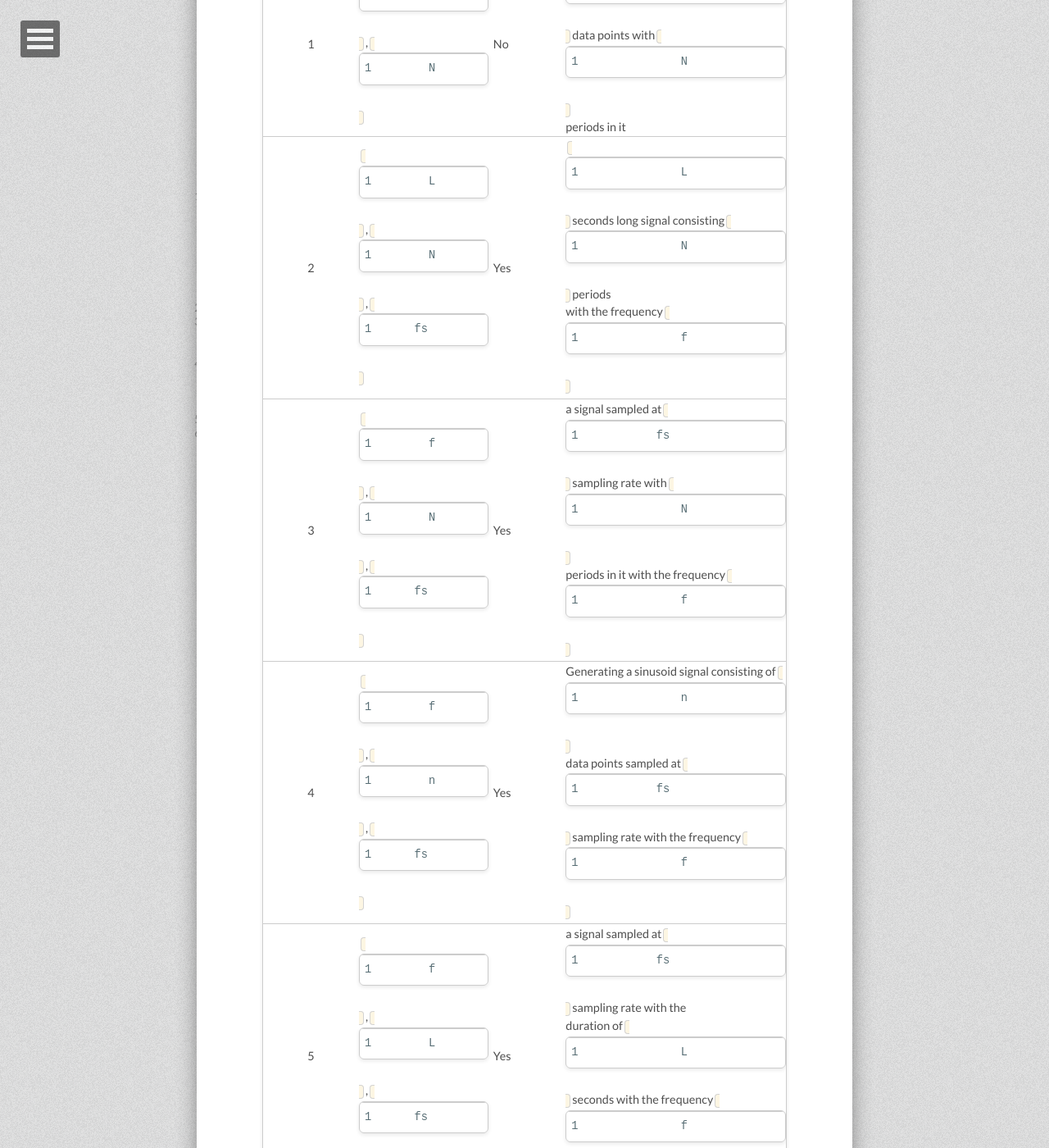
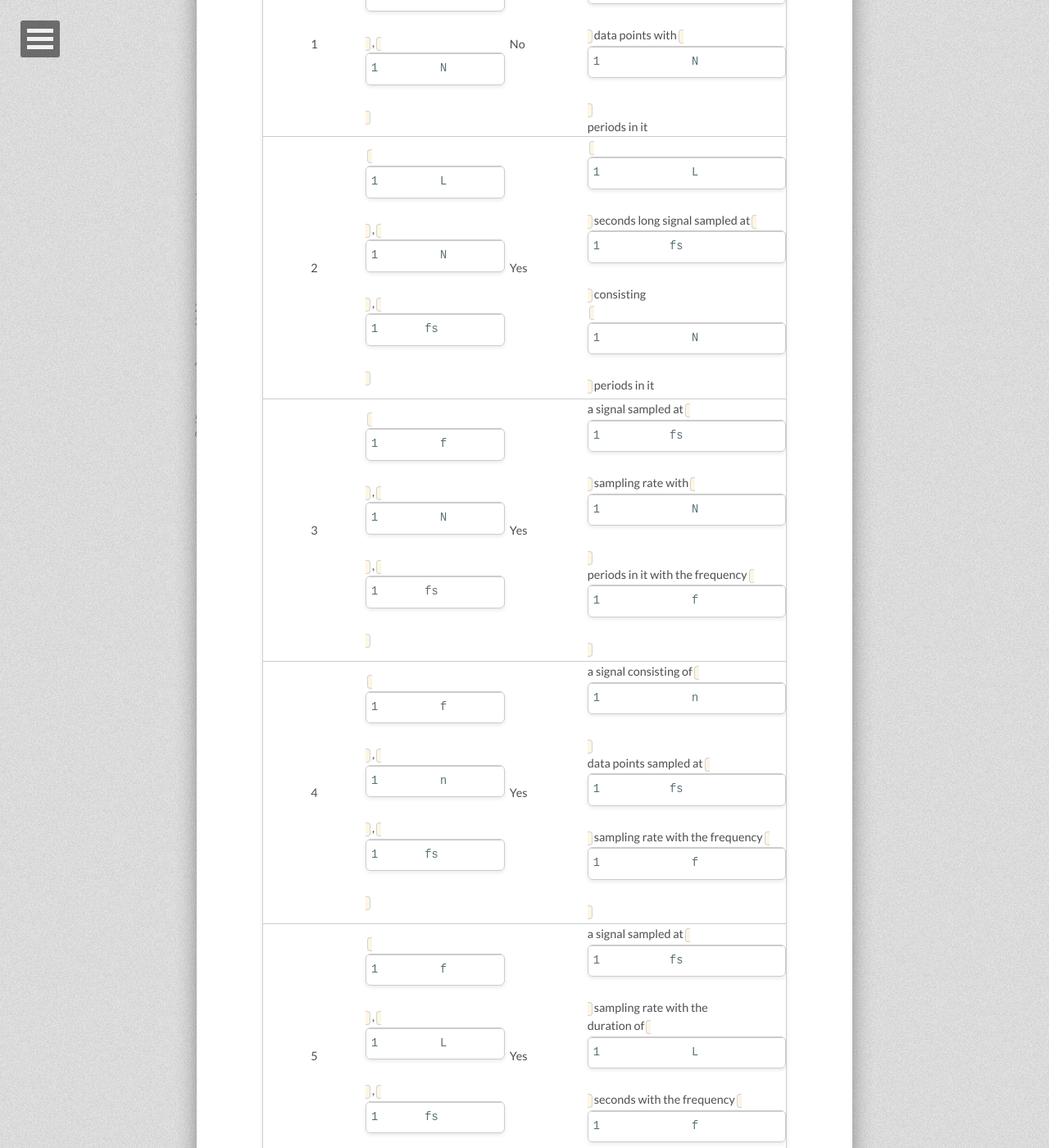
Before and after one commit to tiborsimon/tiborsimon.github.io, a Jekyll site: the page built from _posts/2015-05-28-smart-sinusoids.md, in a window 1280 px wide and 1400 px high, scrolled down 5500 px. Shown: the whole window at 82% size. Built offline with Jekyll 4.4.1, drawn with Linux system fonts in a browser that asks for light colours; nearby versions of some CDN libraries; comment, search, counter and statistics services are not loaded.

Commit message:
Article update

```diff
--- a/_posts/2015-05-28-smart-sinusoids.md
+++ b/_posts/2015-05-28-smart-sinusoids.md
@@ -79,9 +79,9 @@ With these parameters there are 5 main generation methods for sinusoid signals.
 | Method index | Required parameters | CT DT lock     | Description  |
 |:-------------:|:------------------|:--------------|:-------------|
 | 1 | `n`, `N`          | No  | a signal consisting of `n` data points with `N`<br> periods in it
-| 2 | `L`, `N`, `fs`    | Yes | `L` seconds long signal consisting `N` periods<br> with the frequency `f`
+| 2 | `L`, `N`, `fs`    | Yes | `L` seconds long signal sampled at `fs` consisting <br>`N` periods in it
 | 3 | `f`, `N`, `fs`    | Yes | a signal sampled at `fs` sampling rate with `N` <br>periods in it with the frequency `f`
-| 4 | `f`, `n`, `fs`    | Yes | Generating a sinusoid signal consisting of `n` <br>data points sampled at `fs` sampling rate with the frequency `f`
+| 4 | `f`, `n`, `fs`    | Yes | a signal consisting of `n` <br>data points sampled at `fs` sampling rate with the frequency `f`
 | 5 | `f`, `L`, `fs`    | Yes | a signal sampled at `fs` sampling rate with the <br>duration of `L` seconds with the frequency `f`
 
 Let's try out all methods, to see how you can use them in practice. Let's generate the same 60 samples of sinusoid signal with 2.5 periods in it with the amplitude 1 at an arbitrary sampling frequency:
```
